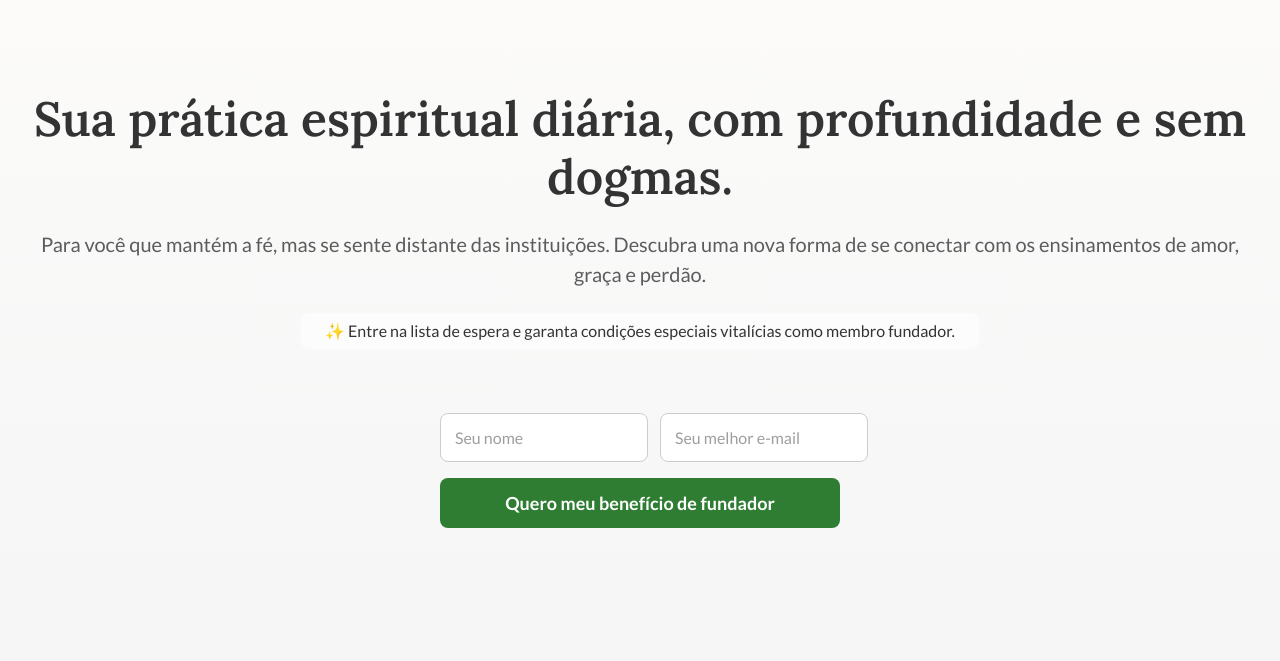
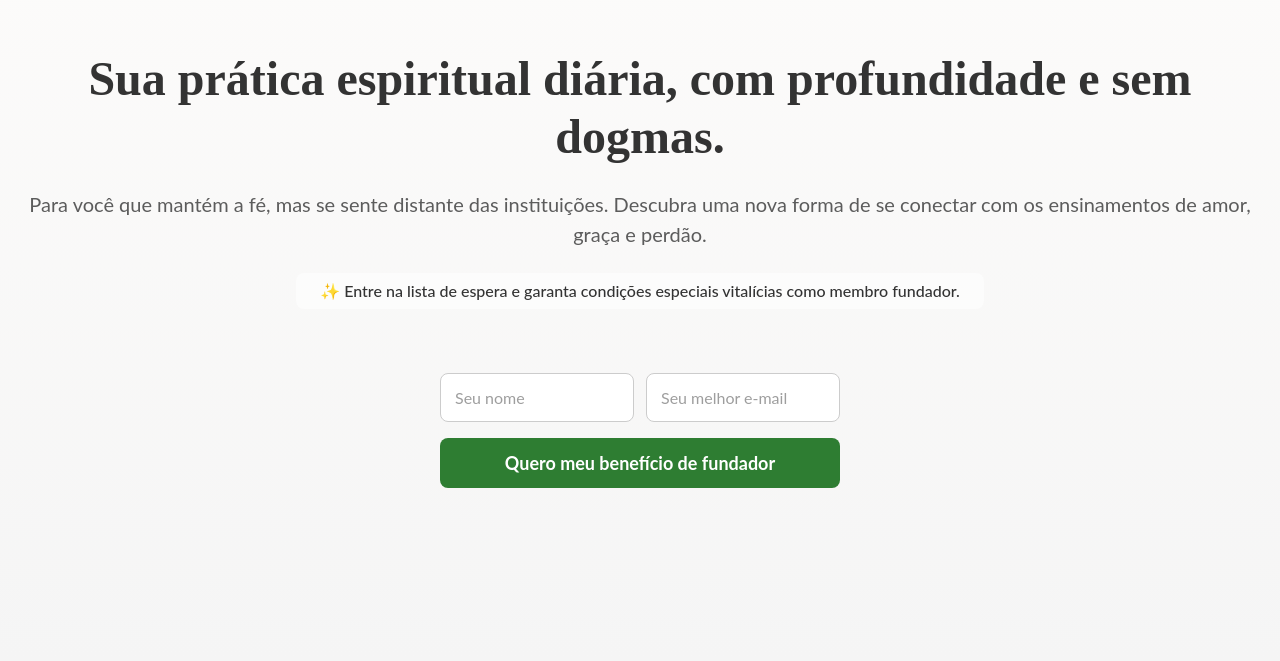
Before and after one commit to kodawakan/koda-wakan-landing-page, a plain HTML site: page index.html in a window 1280 px wide. Shown: the part 139-800 px from the top of the page. Drawn offline with Linux system fonts and the light colour scheme.

Commit message:
Add files via upload

```diff
--- a/index.html
+++ b/index.html
@@ -5,8 +5,20 @@
   <meta name="viewport" content="width=device-width, initial-scale=1.0" />
   <title>Koda Wakan - Waitlist</title>
   <meta name="description" content="Sua prática espiritual diária, com profundidade e sem dogmas." />
-  <!-- Favicon removido -->
   <style>
+    /* Reset e Box Sizing para melhor responsividade */
+    * {
+      box-sizing: border-box;
+    }
+    html, body {
+      margin: 0;
+      padding: 0;
+      font-family: 'Lato', Arial, Helvetica, sans-serif;
+      background: var(--white);
+      color: var(--dark);
+      min-height: 100vh;
+      overflow-x: hidden; /* Evita rolagem horizontal indesejada */
+    }
     @import url('https://fonts.googleapis.com/css2?family=Lato:wght@400;700&family=Lora:wght@400;600;700&display=swap');
     :root {
       --white: #FDFCFB;
@@ -21,14 +33,6 @@
       --max-content: 1100px;
       --max-paragraph: 700px;
       --section-space: 96px;
-    }
-    html, body {
-      margin: 0;
-      padding: 0;
-      font-family: 'Lato', Arial, Helvetica, sans-serif;
-      background: var(--white);
-      color: var(--dark);
-      min-height: 100vh;
     }
     body {
       display: flex;
@@ -120,6 +124,7 @@
       background: #fff;
       outline: none;
       transition: border 0.2s;
+      width: 100%; /* Garante que o input ocupe a largura total */
     }
     .waitlist-input:focus {
       border-color: var(--hope);
@@ -142,6 +147,12 @@
       cursor: pointer;
       transition: background 0.3s, transform 0.3s;
       margin-top: 4px;
+      width: 100%; /* Botão em largura total para mobile */
+    }
+    @media (min-width: 600px) {
+      .waitlist-btn {
+        width: auto; /* Ocupa a largura necessária em telas maiores */
+      }
     }
     .waitlist-btn:hover, .waitlist-btn:focus {
       background: var(--hope-hover);
@@ -261,7 +272,7 @@
       font-size: 14px;
       margin-top: auto;
     }
-    /* Animations */
+    /* Animações */
     .fade-in {
       opacity: 0;
       animation: fadeIn 0.8s ease forwards;
@@ -342,40 +353,29 @@
   </main>
   <footer class="footer">© 2025 Koda Wakan</footer>
   <script>
-    // URL do Google Apps Script
     const GOOGLE_SHEETS_URL = "https://script.google.com/macros/s/AKfycbzOzP_D92i0wzaIAb-5i6xA-ch-AEDRSceVR0h6SMU6UWfQlf9tXpdBBsZNU2sPrhEK1Q/exec";
 
-    // Função de validação de e-mail usando expressão regular
     function validateEmail(email) {
       return /^[^\s@]+@[^\s@]+\.[^\s@]+$/.test(email);
     }
-    // Função para sanitizar e limitar o nome
     function sanitizeName(name) {
       return name.trim().replace(/\s+/g, ' ').replace(/[^\p{L} .'-]/gu, '').slice(0, 40);
     }
-    // Função para lidar com o envio de formulários
     function handleForm(formId, nameId, emailId, successId, errorId, buttonText) {
       const form = document.getElementById(formId);
       const nameInput = document.getElementById(nameId);
       const emailInput = document.getElementById(emailId);
       const successMsg = document.getElementById(successId);
       const errorMsg = document.getElementById(errorId);
-
       form.addEventListener('submit', async function(e) {
         e.preventDefault();
-
-        // Esconde mensagens de erro e sucesso anteriores
         successMsg.style.display = 'none';
         errorMsg.style.display = 'none';
-
-        // Remove classes de erro
         nameInput.classList.remove('error');
         emailInput.classList.remove('error');
-
         let valid = true;
         const name = sanitizeName(nameInput.value);
         const email = emailInput.value.trim();
-
         if (!name) {
           nameInput.classList.add('error');
           valid = false;
@@ -384,26 +384,20 @@
           emailInput.classList.add('error');
           valid = false;
         }
-
         if (!valid) {
           errorMsg.textContent = 'Por favor, verifique os campos em vermelho.';
           errorMsg.style.display = 'block';
           return;
         }
-
-        // Desabilita o botão para evitar múltiplos envios
         const btn = form.querySelector('button[type="submit"]');
         btn.disabled = true;
         btn.textContent = 'Enviando...';
-
-        // Envia para o Google Sheets
         try {
           const res = await fetch(GOOGLE_SHEETS_URL, {
             method: 'POST',
             headers: { 'Content-Type': 'application/json' },
             body: JSON.stringify({ name, email })
           });
-
           if (res.ok) {
             form.style.display = 'none';
             successMsg.textContent = `Obrigado, ${name}! Seu e-mail foi adicionado com sucesso. Manteremos você informado(a).`;
@@ -422,12 +416,8 @@
         }
       });
     }
-
-    // Inicializa os formulários
     handleForm('waitlistForm', 'name', 'email', 'successMessage', 'errorMessage', 'Quero meu benefício de fundador');
     handleForm('waitlistForm2', 'name2', 'email2', 'successMessage2', 'errorMessage2', 'Garantir minha condição de fundador');
-
-    // Animações na carga da página
     window.addEventListener('DOMContentLoaded', function() {
       document.querySelectorAll('.fade-in').forEach(el => el.style.opacity = 1);
       document.querySelectorAll('.slide-up').forEach(el => el.style.opacity = 1);
```
